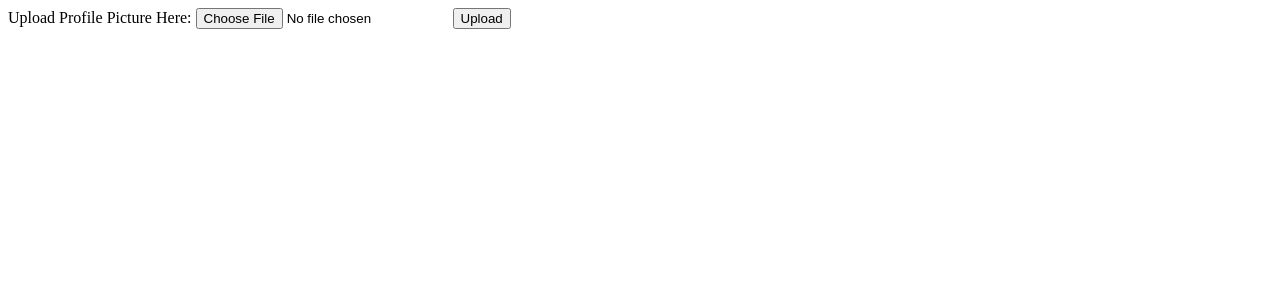
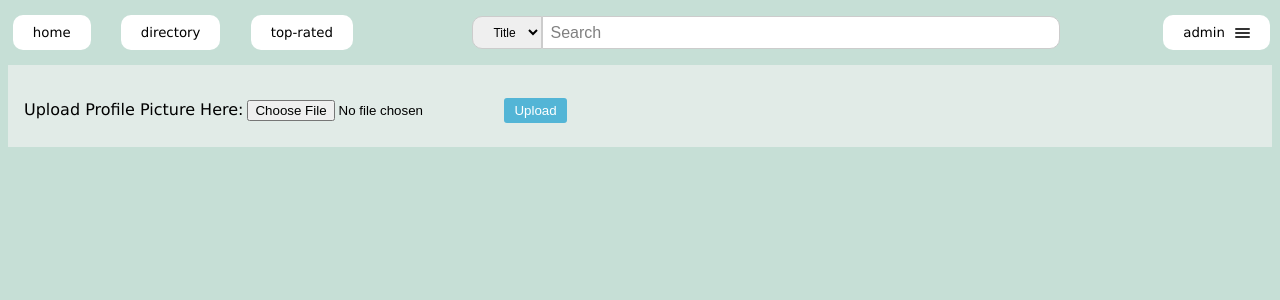
Before and after one commit to stanley-wei/CS35L-Project, a Django app: page /profiles/1/upload-profile-picture/ in a window 1280 px wide. Shown: the top 300 px of the page. Run offline with Django 4.2, Linux system fonts and the light colour scheme; a user stored in the database is signed in; some libraries are stand-ins or nearby versions.

Commit message:
styled profile picture upload page + adjusted margins

```diff
--- a/static/css/book.css
+++ b/static/css/book.css
@@ -219,7 +219,7 @@ button.like-buttons:hover {
 
 .review-heading {
   display: block;
-  justify-content: space-between;
+  margin-top: 1em;
 }
 .review-container {
   display: block;
--- a/static/css/review_book.css
+++ b/static/css/review_book.css
@@ -4,8 +4,9 @@
   font-family: Verdana;
   text-transform: lowercase;
   text-align: center;
-  font-weight: normal;
+  font-weight: bolder;
   font-size: 25px;
+  padding-top: 8vh;
   }
 
 .fields-detail {
--- a/templates/profiles/upload-profile-picture.html
+++ b/templates/profiles/upload-profile-picture.html
@@ -1,5 +1,22 @@
-<form method="post" enctype="multipart/form-data">
-    {% csrf_token %}
-    {{ form }}
-    <button type="submit">Upload</button>
-</form>
+{% extends "base.html" %}
+{% load static %}
+
+{% block css %}
+    <link rel="stylesheet" href="{% static 'css/profile.css' %}">
+{% endblock %}
+
+{% block head %}
+    <title>Upload Profile Picture</title>
+{% endblock %}
+
+{% block content %}
+<div class="content-section">
+    <div style="margin: 1em; margin-top: 2em;">
+        <form method="post" enctype="multipart/form-data">
+            {% csrf_token %}
+            {{ form }}
+            <button type="submit">Upload</button>
+        </form>
+    </div>
+</div>
+{% endblock %}
```
Also changed, not shown: templates/books/book.html (+9 -9 lines).
